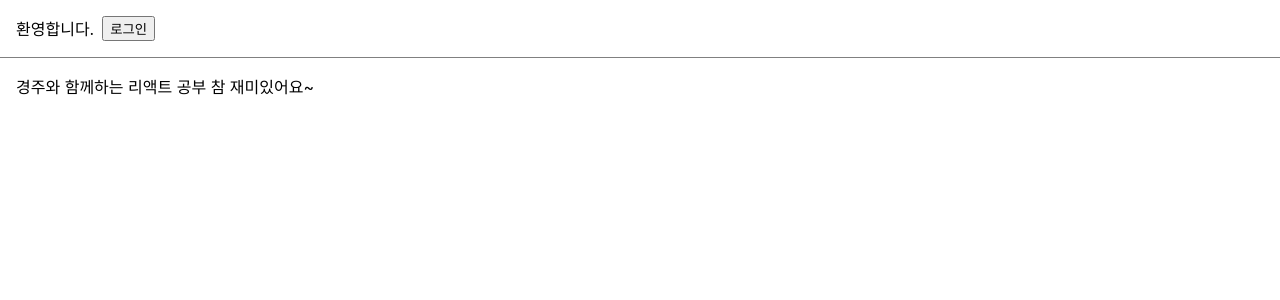
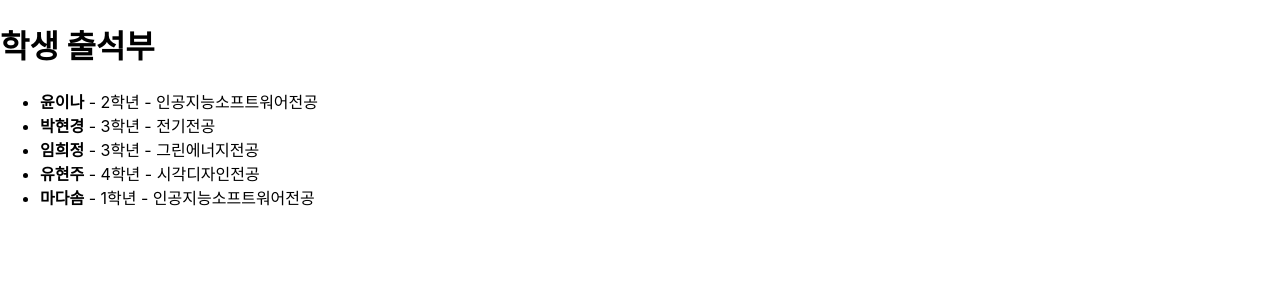
Before and after one commit to tossyKim/ReactProject2024, a React (Create React App) app: page / in a window 1280 px wide. Shown: the top 300 px of the page. Built offline with nearby package versions, Linux system fonts and the light colour scheme.

Commit message:
10장 숫자 리스트, 학생 출석부1

```diff
--- /dev/null
+++ b/src/chp10/AppNumberList.jsx
@@ -0,0 +1,22 @@
+import React from "react";
+
+function NumberList(props){
+    const numbers = props.numbers
+    const listItems = numbers.map((number) =>
+        <li key ={number.toString()}>{number}</li>
+    )
+    return(
+        <ul>{listItems}</ul>
+    )
+}
+
+function AppNumberList(){
+    const numbers = [1,2,3,4,5,6,7]
+    return(
+        <div>
+            <h1>숫자 리스트</h1>
+            <NumberList numbers={numbers}/>
+        </div>
+    )
+}
+export default AppNumberList
--- /dev/null
+++ b/src/chp10/StudentAttendance.jsx
@@ -0,0 +1,28 @@
+import react from "react";
+
+const students=[
+    {id:1, name:"윤이나", grade:2, major:"인공지능소프트워어"},
+    {id:2, name:"박현경", grade:3, major:"전기"},
+    {id:3, name:"임희정", grade:3, major:"그린에너지"},
+    {id:4, name:"유현주", grade:4, major:"시각디자인"},
+    {id:5, name:"마다솜", grade:1, major:"인공지능소프트워어"}
+]
+function StudentAttendance(){
+    return(
+        <div>
+            <h1>학생 출석부</h1>
+            <ul>
+                {
+                    students.map((student)=>
+                        <li key={student.id}>
+                            <b>{student.name}</b> - {student.grade}학년 - {student.major}전공
+                        </li>
+                    )
+                }
+            </ul>
+        </div>
+    )
+
+}
+
+export default StudentAttendance
--- a/src/index.js
+++ b/src/index.js
@@ -2,8 +2,9 @@
 import ReactDOM from 'react-dom/client';
 import './index.css';
 import reportWebVitals from './reportWebVitals';
-import LoginControl2 from "./chp09/LoginControl2";
 import LandingPage from "./chp09/LandingPage";
+import AppNumberList from "./chp10/AppNumberList";
+import StudentAttendance from "./chp10/StudentAttendance";
 
 
 
@@ -12,7 +13,7 @@
 const root = ReactDOM.createRoot(document.getElementById('root'));
 root.render(
   <React.StrictMode>
-    <LandingPage/>
+    <StudentAttendance/>
   </React.StrictMode>
 );
 
```
Also changed, not shown: src/chp10/AppStudentAttendance.jsx (added, +12 -0 lines).
